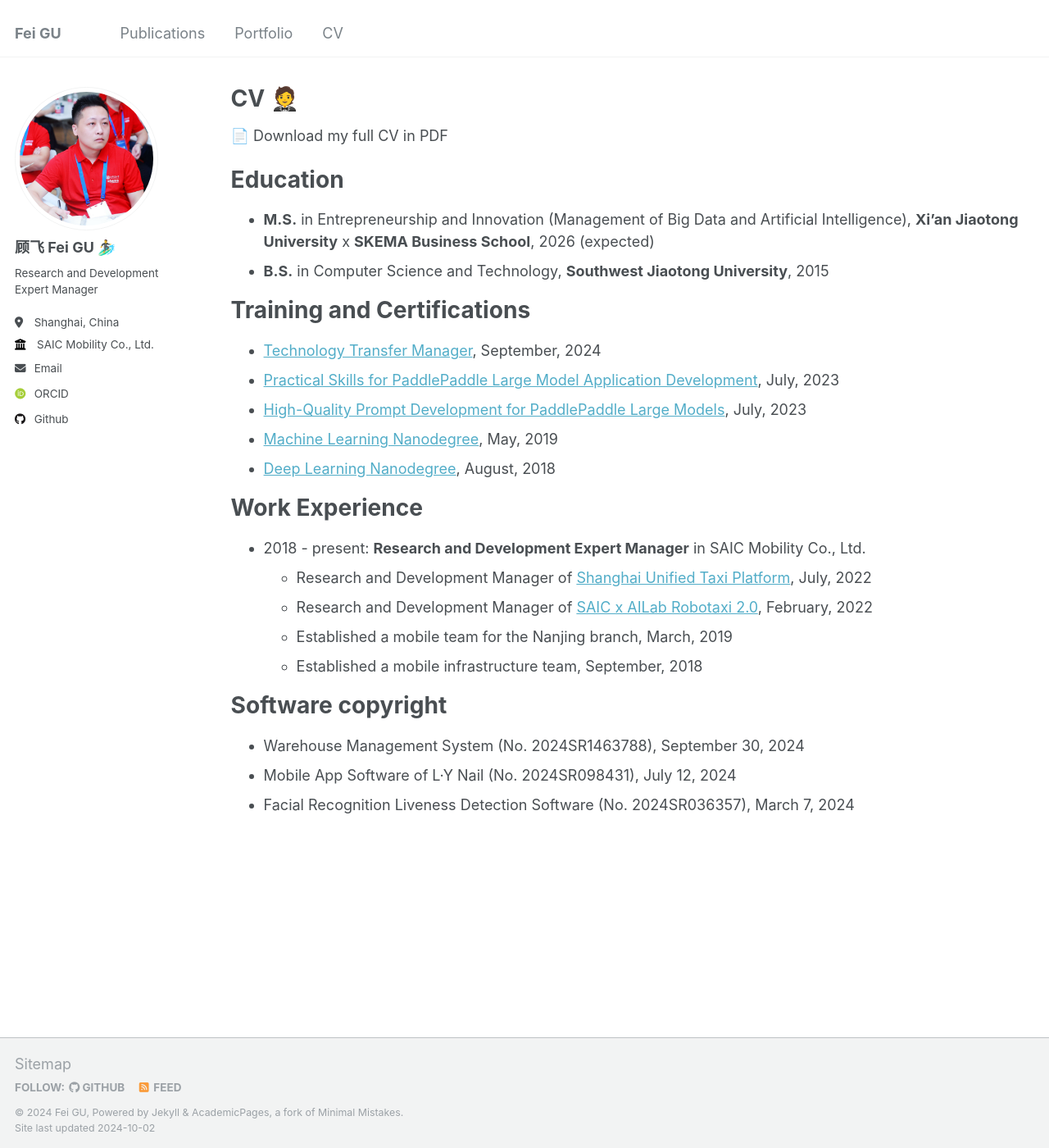
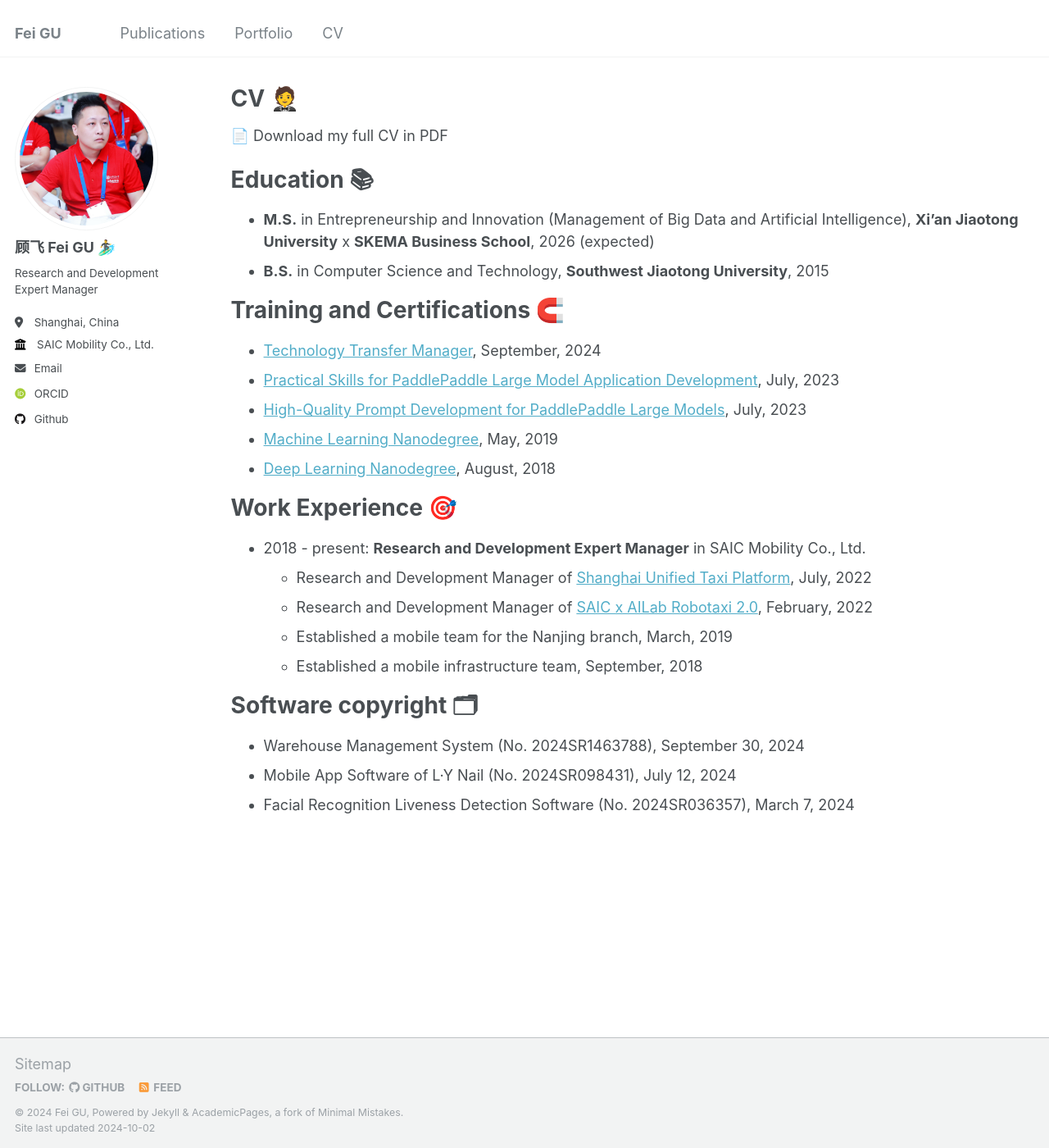
Before and after one commit to rongmax-gufei/rongmax-gufei.github.io, a Jekyll site: the page built from _pages/cv.md, in a window 1280 px wide and 1400 px high. Shown: the whole window at 82% size. Built offline with Jekyll 4.4.1, drawn with Linux system fonts in a browser that asks for light colours; some web fonts are replaced.

Commit message:
Update cv.md

```diff
--- a/_pages/cv.md
+++ b/_pages/cv.md
@@ -11,12 +11,12 @@ redirect_from:
 
 📄 Download my full CV in PDF
 
-Education
+Education 📚︎
 ======
 * **M.S.** in Entrepreneurship and Innovation (Management of Big Data and Artificial Intelligence), **Xi'an Jiaotong University** x **SKEMA Business School**, 2026 (expected)
 * **B.S.** in Computer Science and Technology, **Southwest Jiaotong University**, 2015
 
-Training and Certifications
+Training and Certifications 🧲
 ======
 * [Technology Transfer Manager](https://www.netcchina.com/archives/27228), September, 2024
 * [Practical Skills for PaddlePaddle Large Model Application Development](https://www.paddlepaddle.org.cn/), July, 2023
@@ -24,7 +24,7 @@ Training and Certifications
 * [Machine Learning Nanodegree](https://www.udacity.com/), May, 2019
 * [Deep Learning Nanodegree](https://www.udacity.com/), August, 2018
 
-Work Experience
+Work Experience 🎯
 ======
 * 2018 - present: **Research and Development Expert Manager** in SAIC Mobility Co., Ltd.
   * Research and Development Manager of [Shanghai Unified Taxi Platform](https://www.shcab.cn/index.html), July, 2022
@@ -32,7 +32,7 @@ Work Experience
   * Established a mobile team for the Nanjing branch, March, 2019
   * Established a mobile infrastructure team, September, 2018
 
-Software copyright
+Software copyright 🗂︎
 ======
 *  Warehouse Management System (No. 2024SR1463788), September 30, 2024
 *  Mobile App Software of L·Y Nail (No. 2024SR098431), July 12, 2024
```
